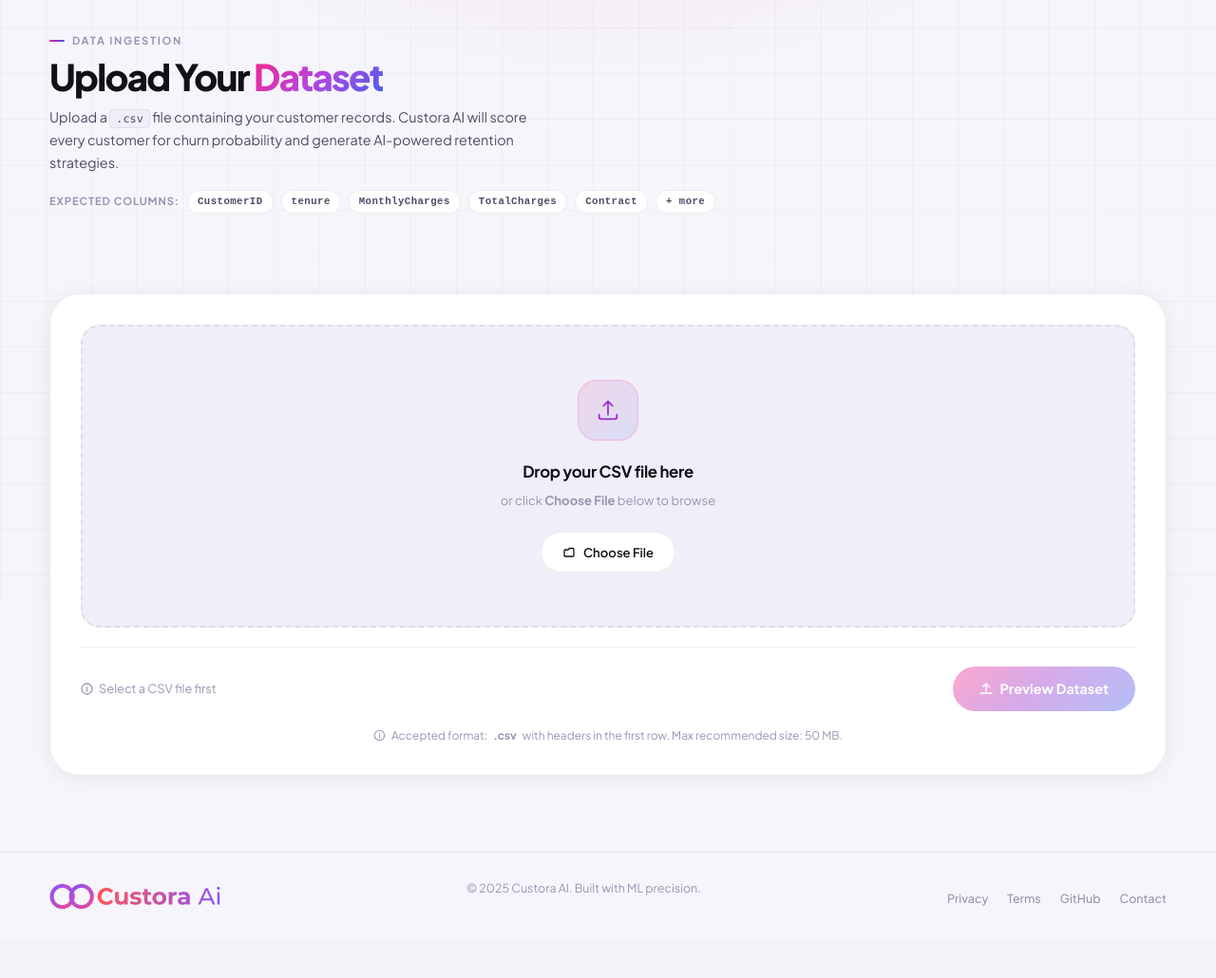
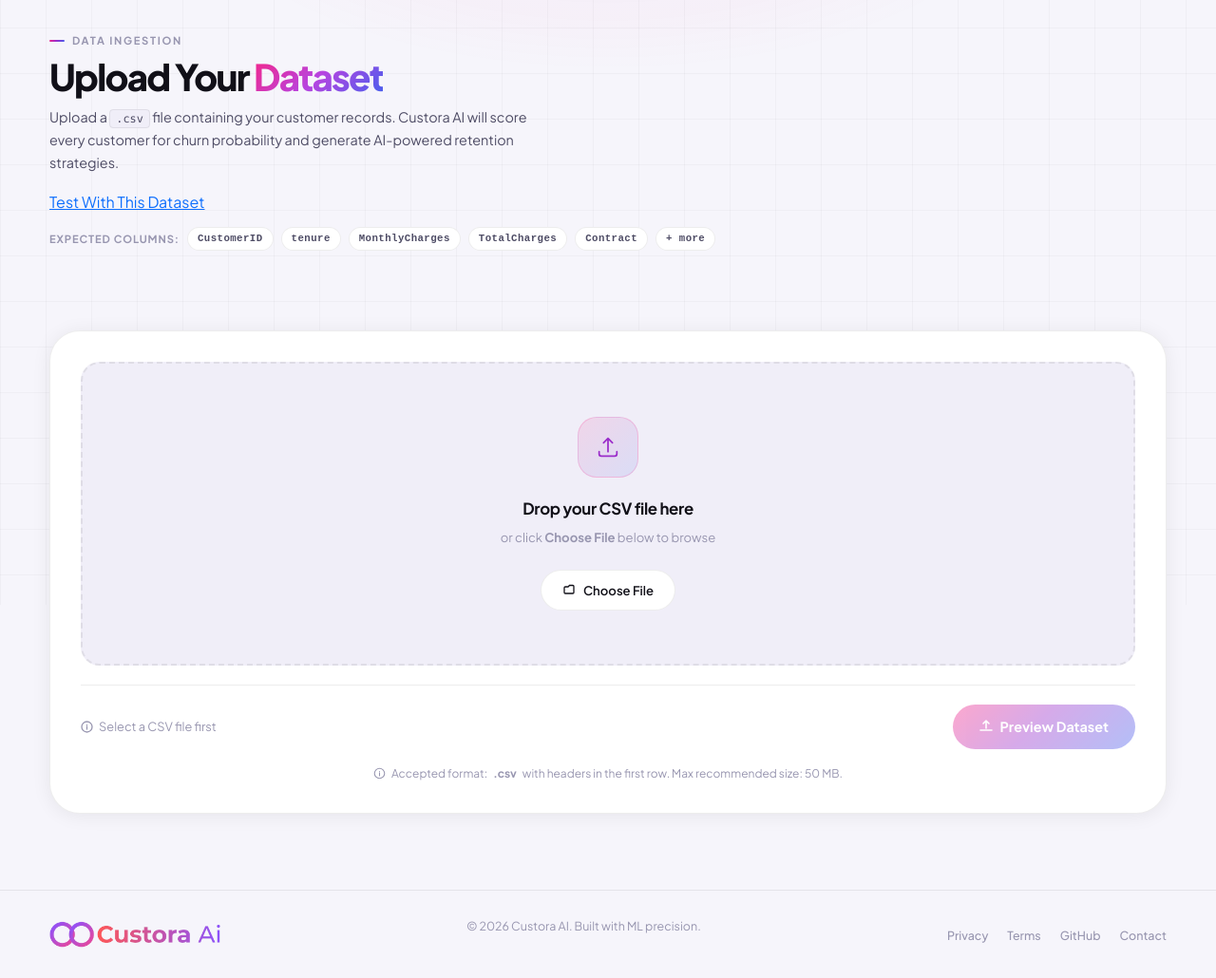
Before and after one commit to surajsingh241205/Custora-Ai, a Flask app: page /upload in a window 1280 px wide. Shown: the part 163-1193 px from the top of the page at 95% size. Before the commit the page ends 1121 px from the top, so only its background shows below. Run offline with Flask 3, Linux system fonts and the light colour scheme; the visitor is signed in with stand-in values (Sample User, id 1); parts of the project's set-up code (start-up, migrations or seed data) failed here and were passed over; some libraries are stand-ins or nearby versions.

Commit message:
Added sample dataset

```diff
--- a/templates/base.html
+++ b/templates/base.html
@@ -909,7 +909,7 @@
       </a>
 
       <!-- Copyright -->
-      <p class="footer-copy">© 2025 Custora AI. Built with ML precision.</p>
+      <p class="footer-copy">© 2026 Custora AI. Built with ML precision.</p>
 
       <!-- Links -->
       <ul class="footer-links">
--- a/templates/upload.html
+++ b/templates/upload.html
@@ -734,7 +734,7 @@
       Custora AI will score every customer for churn probability and generate
       AI-powered retention strategies.
     </p>
-
+    <a href="https://drive.google.com/file/d/1-R2ho-Tqym6HG0pirJqzqJpIFYiwWzo3/view?usp=sharing">Test With This Dataset</a>
     <!-- Required column hints -->
     <div class="upload-format-row">
       <span class="format-label">Expected columns:</span>
```
